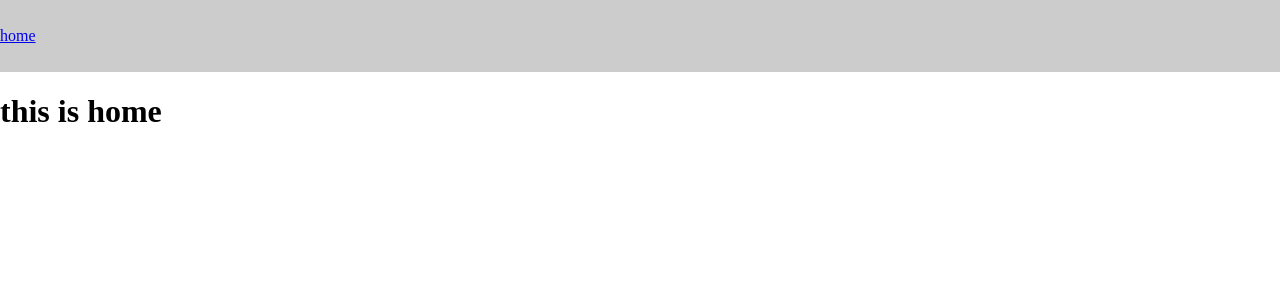
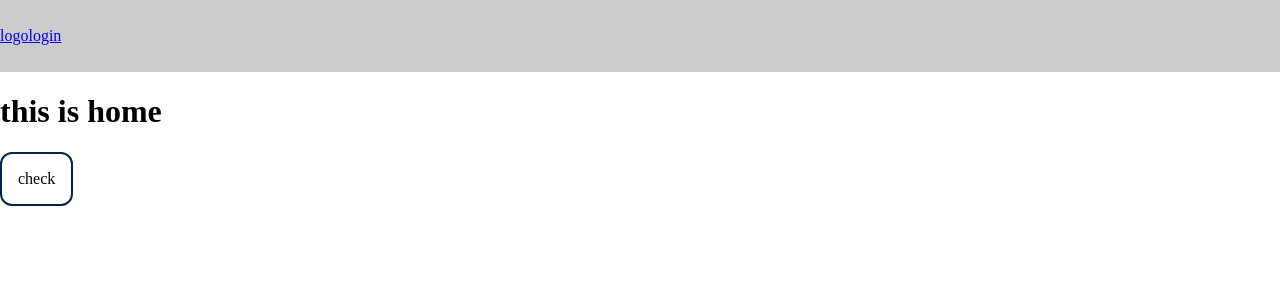
Before and after one commit to Luciano0322/zerologix, a React (Create React App) app: page / in a window 1280 px wide. Shown: the top 300 px of the page. Built offline with nearby package versions, Linux system fonts and the light colour scheme.

Commit message:
default button

```diff
--- a/src/App.jsx
+++ b/src/App.jsx
@@ -3,13 +3,15 @@ import Navbar from "./components/Navbar";
 import { Normalize } from 'styled-normalize';
 import { ThemeProvider } from "styled-components";
 import Home from "./pages/Home";
+import Login from "./pages/Login";
 
 const theme = {
   colors: {
     primary: "#01254F",
+    primaryLight: "#01254F65",
     secondary: "#43AA15",
+    textPrimary: "#333333",
     textSecondary: "#00000065",
-    textPrimary: "#333333",
   }
 }
 
@@ -19,11 +21,13 @@ const App = () => {
       <ThemeProvider theme={theme}>
         <Normalize/>
         <Navbar>
-          <Link to={`/`}>home</Link>
+          <Link to={`/`}>logo</Link>
+          <Link to={`/`}>login</Link>
         </Navbar>
         <main style={{ paddingTop: '4.5rem' }}>
           <Routes>
             <Route path="/" element={<Home />}/>
+            <Route path="/login" element={<Login />}/>
           </Routes>
         </main>
       </ThemeProvider>
--- /dev/null
+++ b/src/components/Button/ButtonElements.js
@@ -0,0 +1,67 @@
+import styled from "styled-components";
+
+export const ButtonBase = styled.button`
+  box-sizing: border-box;
+  border-radius: .75rem;
+  /* color: inherit; */
+  border: 0;
+  cursor: pointer;
+  outline: 0;
+  display: inline-flex;
+  position: relative;
+  align-items: center;
+  vertical-align: middle;
+  justify-content: center;
+  text-decoration: none;
+  background-color: transparent;
+  padding: ${(props) => props.p};
+  margin: ${(props) => props.m};
+  color: ${(props) =>
+    props.variant === "containted"
+      ? "white"
+      : props.color};
+  border: ${(props) =>
+    props.variant === "outlined" ? `2px solid ${props.theme.colors.primary}` : 0};
+  background: ${(props) => {
+    const variant = props.variant;
+    switch (variant) {
+      case "outlined":
+        return "white";
+      case "containted":
+        return props.color ? props.color : props.theme.colors.primary;
+      default:
+        return "transparent";
+    }
+  }};
+  transition: all 0.2s ease-in-out;
+  &:hover {
+    transition: all 0.2s ease-in-out;
+    background: ${(props) => {
+      const variant = props.variant;
+      switch (variant) {
+        case "outlined":
+          return props.color ? props.color : props.theme.colors.primary;
+        case "containted":
+          return props.color ? props.color : props.theme.colors.primaryLight;
+        default:
+          return "rgba(0,0,0,0.2)";
+      }
+    }};
+    color: ${(props) => {
+      const variant = props.variant;
+      switch (variant) {
+        case "outlined":
+          return props.color ? props.color : "white";
+        case "containted":
+          return props.color ? props.color : "white";
+        default:
+          return props.color;
+      }
+    }};
+    filter: brightness(1.5);
+  }
+  &:active {
+    transition: all 0.2s ease-in-out;
+    filter: brightness(0.5);
+  }
+`;
--- /dev/null
+++ b/src/components/Button/index.jsx
@@ -0,0 +1,25 @@
+import PropTypes from "prop-types";
+import { ButtonBase } from "./ButtonElements";
+
+const Button = (props) => {
+  return (
+    <ButtonBase
+      type={props.type}
+      color={props.color}
+      onClick={props.onClick}
+      variant={props.variant}
+      p={props.p}
+      m={props.m}
+    >
+      {props.children}
+    </ButtonBase>
+  );
+};
+
+Button.propTypes = {
+  type: PropTypes.string,
+  onClick: PropTypes.func,
+  variant: PropTypes.string
+};
+
+export default Button;
--- a/src/pages/Home.jsx
+++ b/src/pages/Home.jsx
@@ -1,6 +1,13 @@
+import Button from "../components/Button";
+
 const Home = () => {
   return (
-    <h1>this is home</h1>
+    <>
+      <h1>this is home</h1>
+      <Button p={`1rem`} variant="outlined">
+        check
+      </Button>
+    </>
   )
 };
 
--- /dev/null
+++ b/src/pages/Login.jsx
@@ -0,0 +1,9 @@
+const Login = () => {
+  return (
+    <div>
+      loginPage
+    </div>
+  )
+};
+
+export default Login;
```
